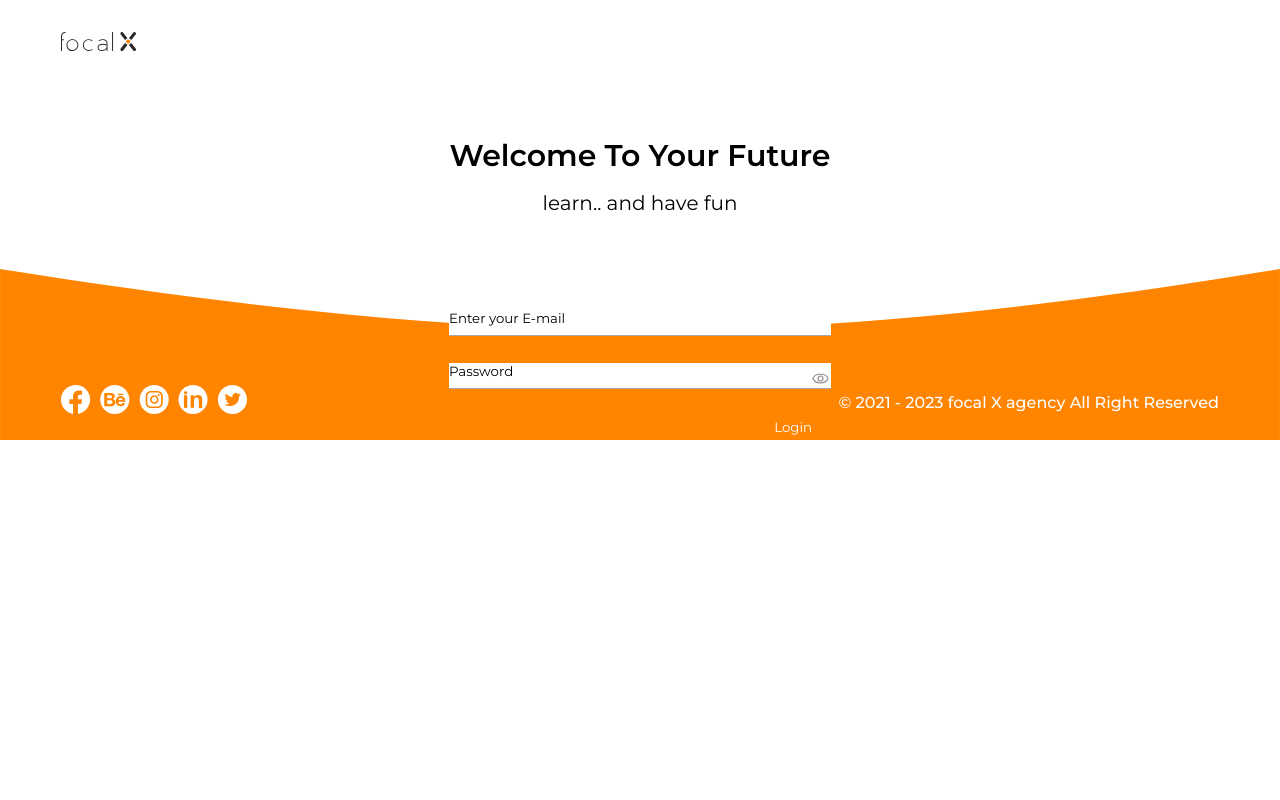
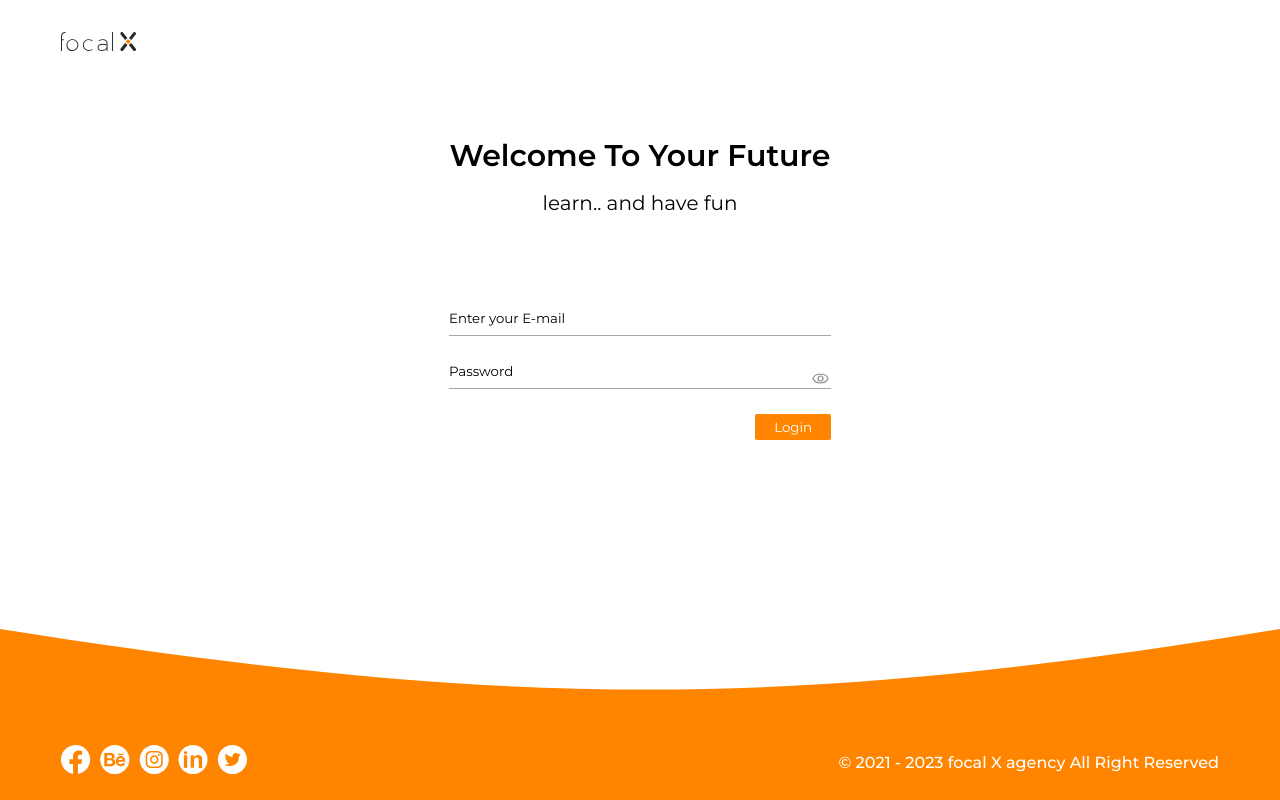
Before and after one commit to ayak1/focalX-records-web-app, a plain HTML site: page index.html in a window 1280 px wide. Drawn offline with Linux system fonts and the light colour scheme.

Commit message:
edit some css

```diff
--- a/frame1/frame1.css
+++ b/frame1/frame1.css
@@ -12,6 +12,7 @@
 .container{
     position: relative;
     width: 100%;
+    height: 100vh;
 }
 nav .logo{
     padding: 32px 61px;
```
Also changed, not shown: assets/js/videosSlider.js (line endings or trailing spaces).
